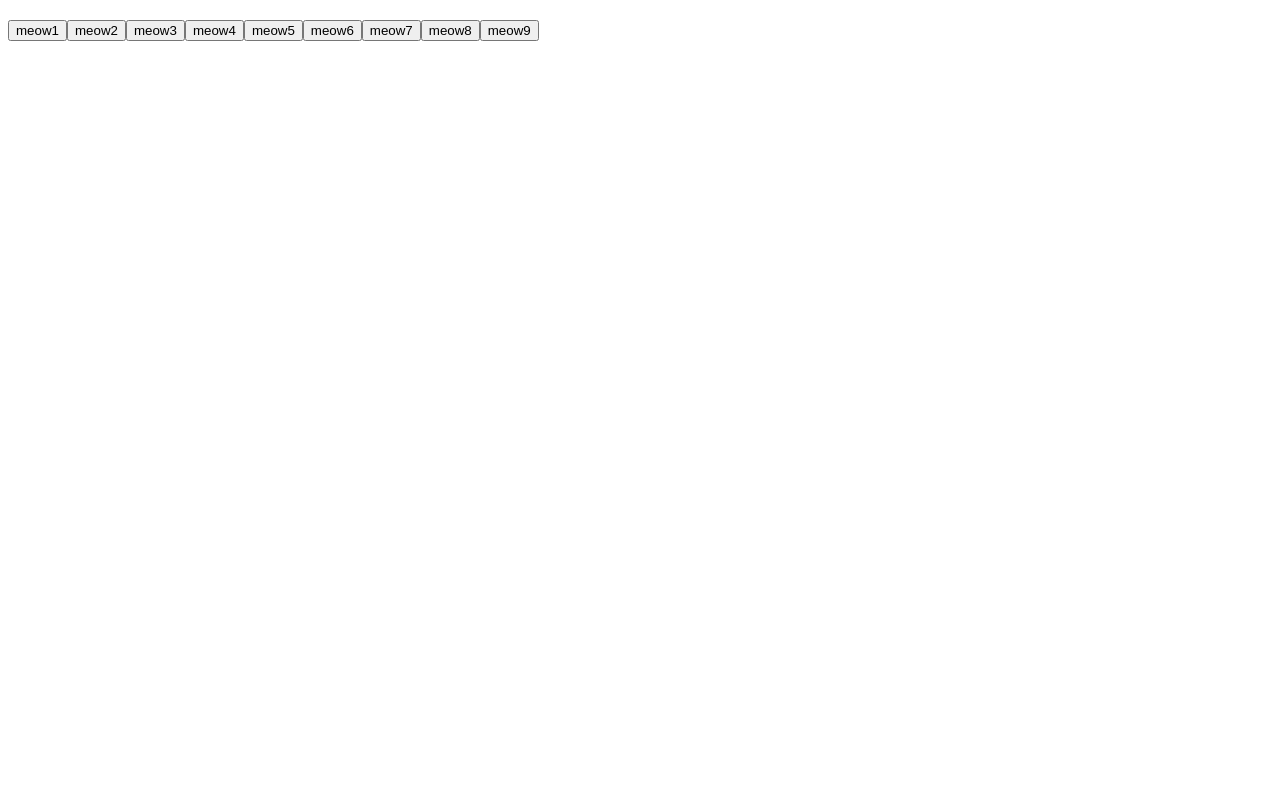
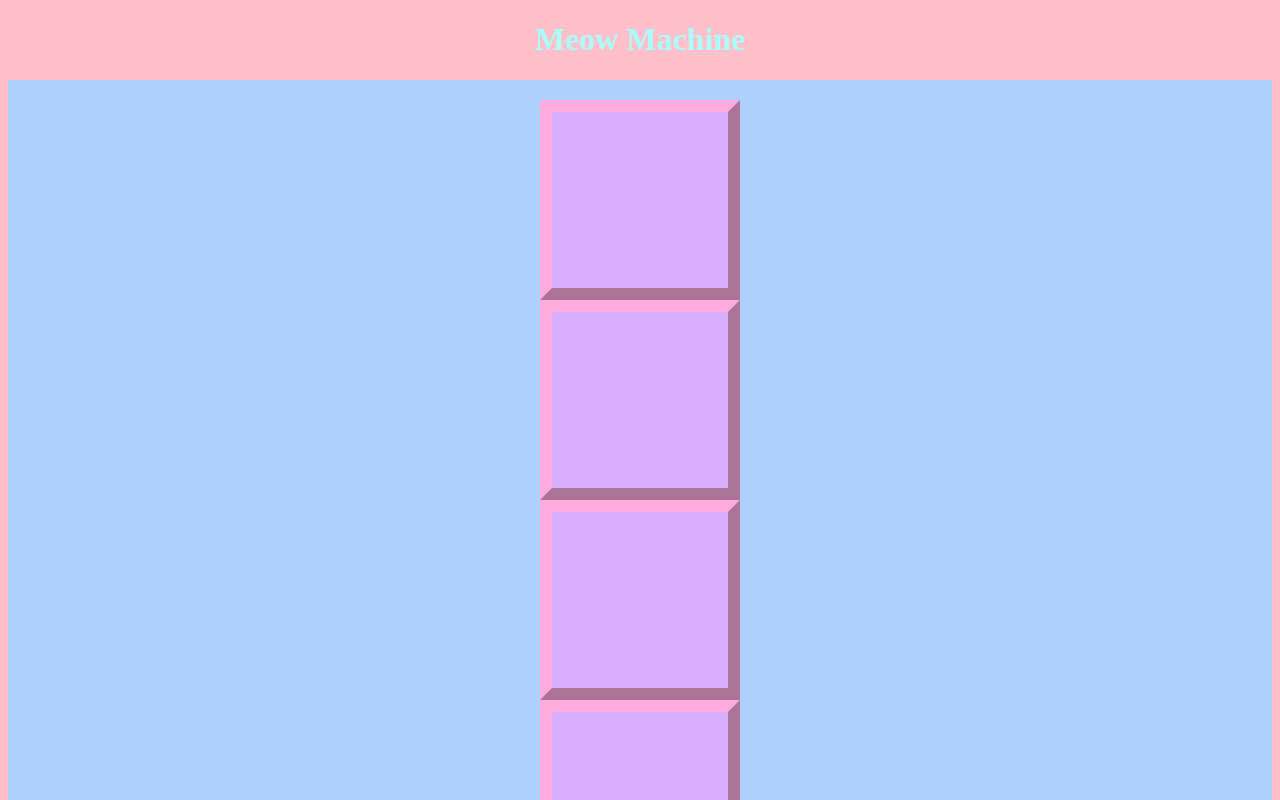
Before and after one commit to mle4d/MeowMachine, a React app: page / in a window 1280 px wide. Shown: the top 800 px of the page. Built offline with nearby package versions, Linux system fonts and the light colour scheme.

Commit message:
Style, in progress

```diff
--- a/src/components/App.js
+++ b/src/components/App.js
@@ -85,9 +85,9 @@ export default class App extends Component {
 
   render() {
     const meowArr = [this.meow1, this.meow2, this.meow3, this.meow4, this.meow5, this.meow6, this.meow7, this.meow8, this.meow9];
-    const catsArr = [this.cat1, this.cat2, this.cat3, this.cat4, this.cat5, this.cat6, this.cat7, this.cat8, this.cat9];
+    // const catsArr = [this.cat1, this.cat2, this.cat3, this.cat4, this.cat5, this.cat6, this.cat7, this.cat8, this.cat9];
     const buttonList = meowArr.map((meow, i) => {
-      return <Button image={`image${i + 1}`} key={i} meowRef={meow} name={`meow${i + 1}`} play={this.play} />;
+      return <Button image={`cat${i + 1}`} key={i} meowRef={meow} name={`meow${i + 1}`} play={this.play} />;
     });
 
     return (
--- a/src/components/button.css
+++ b/src/components/button.css
@@ -1,6 +1,18 @@
-.Button {
+
   button {
-    backgroundColor: 'pink'
-
+    background-color: #dbafff;
+    color: #ffffb0;
+    height: 200px;
+    width: 200px;
+    display: grid;
+    border-width: 12px;
+    border-color: #ffabde;
+    font-size: 30px;
   }
-};
+  div {
+    display: flex;
+    justify-content: center;
+    flex-wrap: wrap;
+    align-content: space-around;
+    background-color: #afd0ff;
+  }
--- a/src/components/button.js
+++ b/src/components/button.js
@@ -1,14 +1,28 @@
 import React from 'react';
 import PropTypes from 'prop-types';
-import styles from './button.css';
+import './button.css';
+// import cat1 from './assets/cats/cat1.jpg';
+// import cat2 from './assets/cats/cat2.jpg';
+// import cat3 from './assets/cats/cat3.jpg';
+// import cat4 from './assets/cats/cat4.jpg';
+// import cat5 from './assets/cats/cat5.jpg';
+// import cat6 from './assets/cats/cat6.jpg';
+// import cat7 from './assets/cats/cat7.jpg';
+// import cat8 from './assets/cats/cat8.jpg';
+// import cat9 from './assets/cats/cat9.jpg';
 
 
 
 function Button({ meowRef, name, play, image }) {
+  // render() {
+  //   const catsArr = [this.cat1, this.cat2, this.cat3, this.cat4, this.cat5, this.cat6, this.cat7, this.cat8, this.cat9];
+  //   const imageList = catsArr.map((cats, i) => {
   return (
     <>
-      <button style={{ backgroundImage: (image) }} onClick={() => play(name)}>{name}</button>
+    <div id="flex-container">
+      <button style={{ backgroundImage: (image) }} onClick={() => play(name)}></button>
       <audio ref={meowRef} />
+    </div>
     </>
   );
 }
@@ -17,7 +31,7 @@ Button.propTypes = {
   meowRef: PropTypes.object.isRequired,
   name: PropTypes.string.isRequired,
   play: PropTypes.func.isRequired,
-  image: PropTypes.string
+  image: PropTypes.object.isRequired
 };
 
 export default Button;
--- /dev/null
+++ b/src/index.css
@@ -0,0 +1,7 @@
+h1 {
+  color: #aafff8;
+}
+body {
+  background-color: pink;
+  text-align: center;
+}
--- a/src/index.html
+++ b/src/index.html
@@ -5,11 +5,13 @@
   <meta charset="UTF-8">
   <meta name="viewport" content="width=device-width, initial-scale=1.0">
   <meta http-equiv="X-UA-Compatible" content="ie=edge">
-  <title>somethingReact</title>
+  <title>Meow Machine</title>
 </head>
 
 <body>
+  <h1>Meow Machine</h1>
   <div id="root"></div>
+
 </body>
 
 </html>
--- a/src/index.js
+++ b/src/index.js
@@ -1,6 +1,7 @@
 import React from 'react';
 import { render } from 'react-dom';
 import App from './components/App';
+import './index.css';
 
 render(
   <App />,
```
